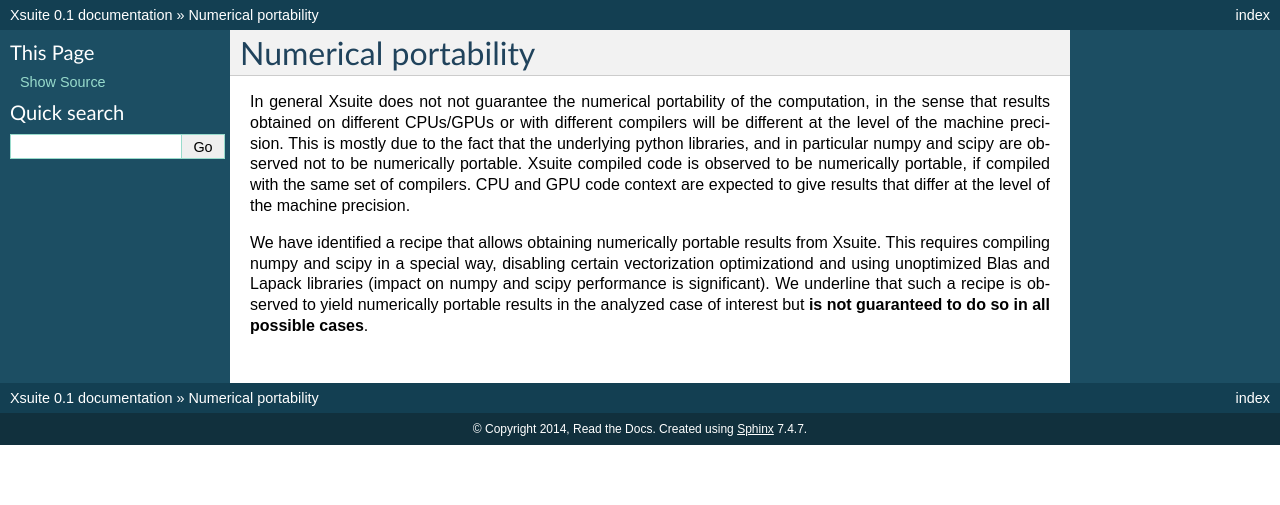
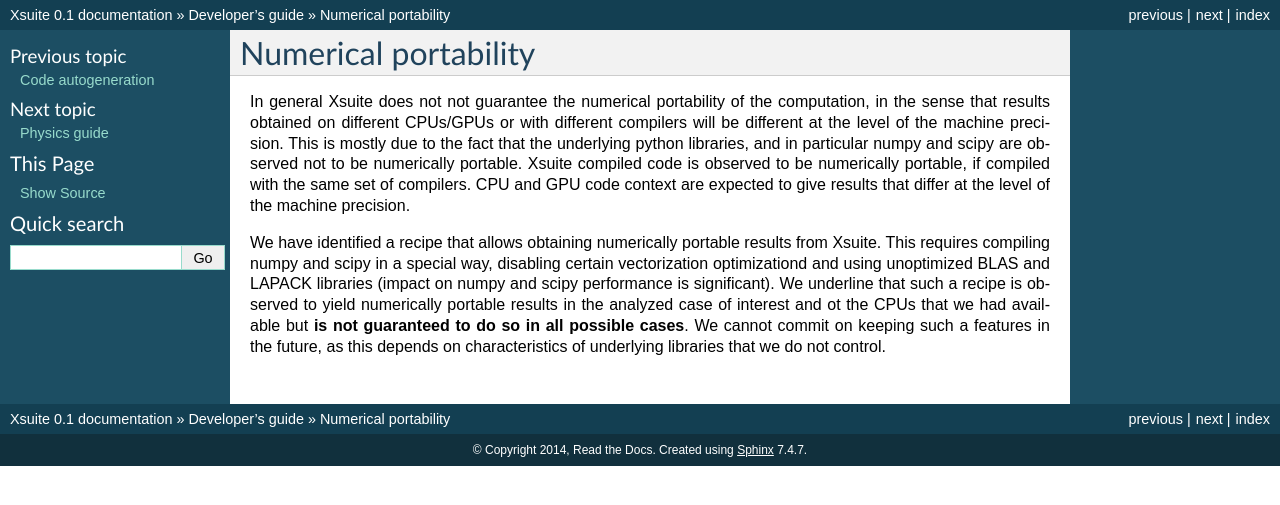
Before and after one commit to xsuite/xsuite, a Sphinx documentation site: the page built from docs/numericalportability.rst, in a window 1280 px wide. Shown: the top 505 px of the page. Built offline with Sphinx 7.4.7, drawn with Linux system fonts in a browser that asks for light colours.

Commit message:
Quick push

```diff
--- a/docs/developer.rst
+++ b/docs/developer.rst
@@ -8,3 +8,4 @@ Developer's guide
     newbeamelement
     xobjexample
     autogeneration
+    numericalportability
--- a/docs/numericalportability.rst
+++ b/docs/numericalportability.rst
@@ -5,5 +5,6 @@ Numerical portability
 In general Xsuite does not not guarantee the numerical portability of the computation, in the sense that results obtained on different CPUs/GPUs or with different compilers will be different at the level of the machine precision.
 This is mostly due to the fact that the underlying python libraries, and in particular numpy and scipy are observed not to be numerically portable. Xsuite compiled code is observed to be numerically portable, if compiled with the same set of compilers. CPU and GPU code context are expected to give results that differ at the level of the machine precision.
 
-We have identified a recipe that allows obtaining numerically portable results from Xsuite. This requires compiling numpy and scipy in a special way, disabling certain vectorization optimizationd and using unoptimized Blas and Lapack libraries (impact on numpy and scipy performance is significant).
-We underline that such a recipe is observed to yield numerically portable results in the analyzed case of interest but **is not guaranteed to do so in all possible cases**.
+We have identified a recipe that allows obtaining numerically portable results from Xsuite. This requires compiling numpy and scipy in a special way, disabling certain vectorization optimizationd and using unoptimized BLAS and LAPACK libraries (impact on numpy and scipy performance is significant).
+We underline that such a recipe is observed to yield numerically portable results in the analyzed case of interest and ot the CPUs that we had available but **is not guaranteed to do so in all possible cases**.
+We cannot commit on keeping such a features in the future, as this depends on characteristics of underlying libraries that we do not control.
```
